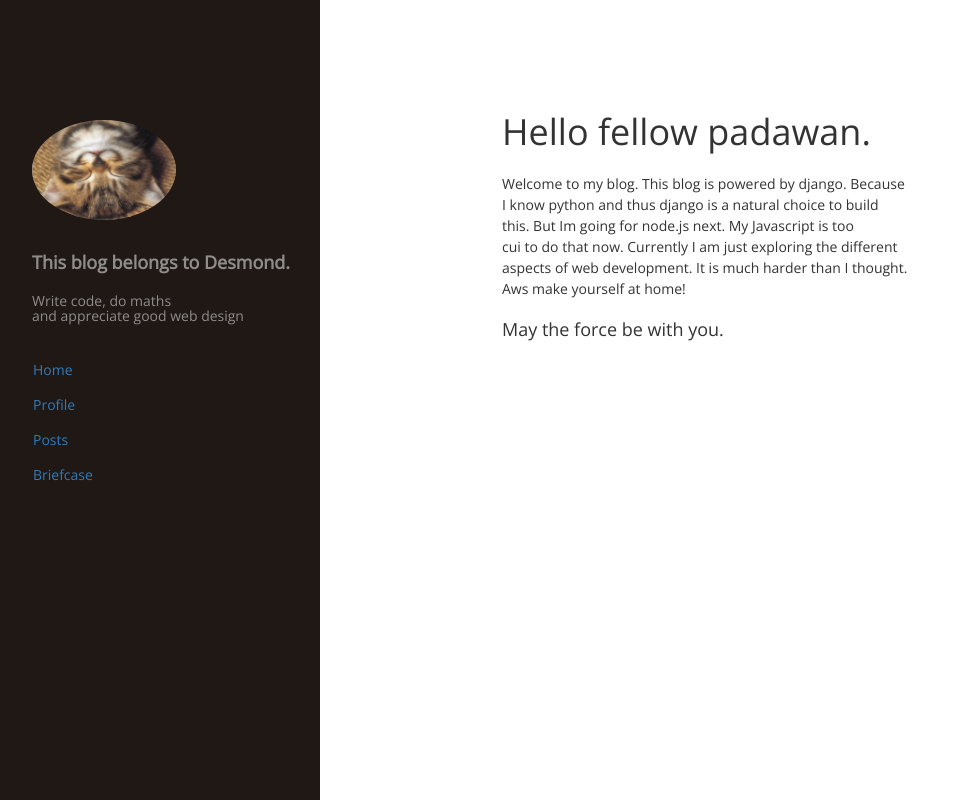
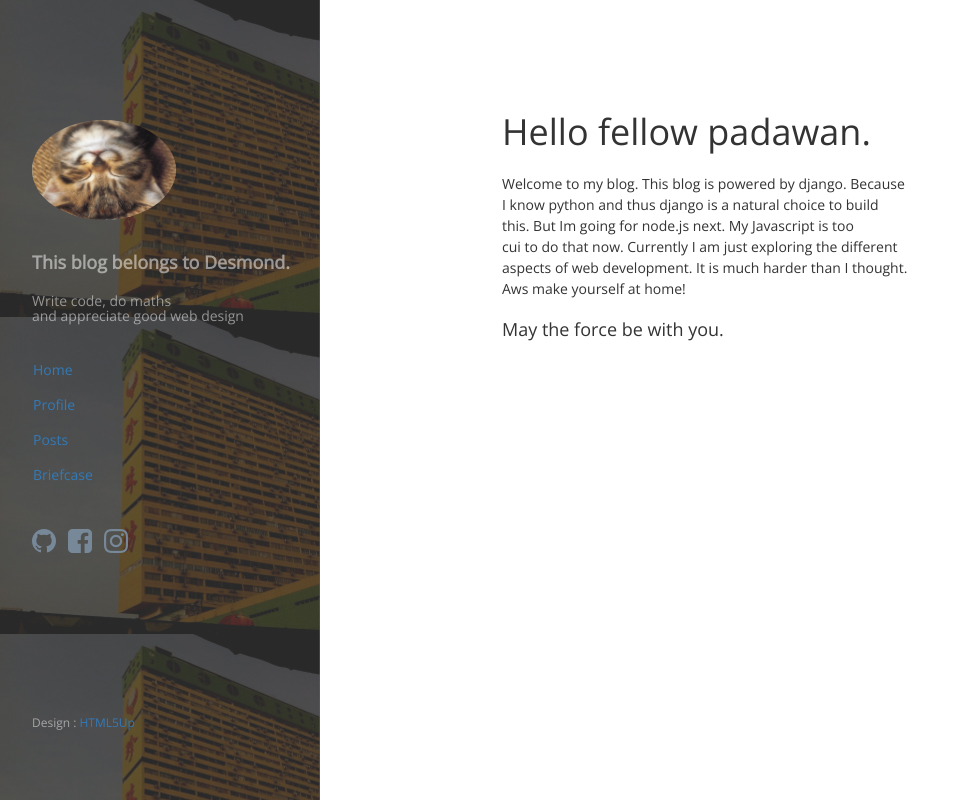
Before and after one commit to KnewYouWereTrouble/my_first_blog, a Django app: page /home in a window 1280 px wide. Shown: the whole page, without its empty margins (0-969 px from the left). Run offline with Django 3.2, Linux system fonts and the light colour scheme; some libraries are stand-ins or nearby versions.

Commit message:
included social networking elements

```diff
--- a/blog/templates/blog/base.html
+++ b/blog/templates/blog/base.html
@@ -7,6 +7,7 @@
       <title>Baa Baa Banana</title>
       <link rel="stylesheet" href="//maxcdn.bootstrapcdn.com/bootstrap/3.2.0/css/bootstrap.min.css">
       <link rel="stylesheet" href="//maxcdn.bootstrapcdn.com/bootstrap/3.2.0/css/bootstrap-theme.min.css">
+      <link rel="stylesheet" href="//maxcdn.bootstrapcdn.com/font-awesome/4.3.0/css/font-awesome.min.css">
       <link rel="stylesheet" href="{% static "css/main.css" %}">
 
       <link href='//fonts.googleapis.com/css?family=Open+Sans' rel='stylesheet' type='text/css'>
@@ -19,8 +20,7 @@
          <div class="header-content">
             <div class="profile-pic">
                <img src="{% static "images/happycat.jpg" %}" class="img-circle">
-            <div>
-
+            </div>
             <h4><strong>This blog belongs to Desmond.</strong><br/><br/>
                 <h5>Write code, do maths <br/>and appreciate good web design</h5><br/>
             </h4>
@@ -33,9 +33,18 @@
                   {%	if	user.is_authenticated %}
                   <li role="presentation"><a href="{% url "blog.views.post_view_new" %}"><span class="glyphicon glyphicon-plus"></span></a></li>
                   {% endif %}
+
                </ul>
             </nav>
+            <br/>
+            <ul class="">
+               <li class="icon"><a href="https://github.com/KnewYouWereTrouble/my_first_blog" class="icon fa fa-github fa-2x"></a></li>
+               <li class="icon"><a href="https://www.facebook.com/detchmund" class="icon fa fa-facebook-square fa-2x"></a></li>
+               <li class="icon"><a href="https://instagram.com/desmondnation/" class="icon fa fa-instagram fa-2x"></a></li>
+            </ul>
          </div>
+
+         <h6 class="header-footer">Design : <a href="http://www.html5up.net">HTML5Up</a></h6>
       </header>
 
       <section id="main-content">
--- a/static/css/main.css
+++ b/static/css/main.css
@@ -29,14 +29,17 @@
 
 /* HEADER */
 #header{
-   background-color: #1f1815;
+	background-image: url("../images/headerbg.jpg");
+	background-size:contain;
    position:fixed;
    width: 25%;
    height:100%;
    left:0;
    top:0;
    color: rgba(255, 255, 255, 0.5);
+
 }
+
 
 #header .header-content{
    position:relative;
@@ -45,15 +48,33 @@
 	max-width: 90%
 }
 
+#header .header-footer{
+	position: relative;
+	top:35%;
+	left:10%;
+}
 
-#header .navbar li{
-   margin-top:1em;
+#header .navbar li a{
+	margin-top:1em;
+	display: block;
+   text-decoration: none;
 }
 
 #header .profile-pic img{
 	height:50%;
 	width:50%;
 	margin-bottom: 2em;
+}
+
+#header .icon{
+	display: inline-block;
+	text-decoration: none;
+	margin-right: 0.2em;
+	color:#778899;
+}
+
+#header .icon:hover, #header .navbar li a:hover{
+	color:#49bf9d;
 }
 
 
```
Also changed, not shown: blog/static/css/main.css (+24 -3 lines), blog/static/images/headerbg.jpg (added), static/images/headerbg.jpg (added).
